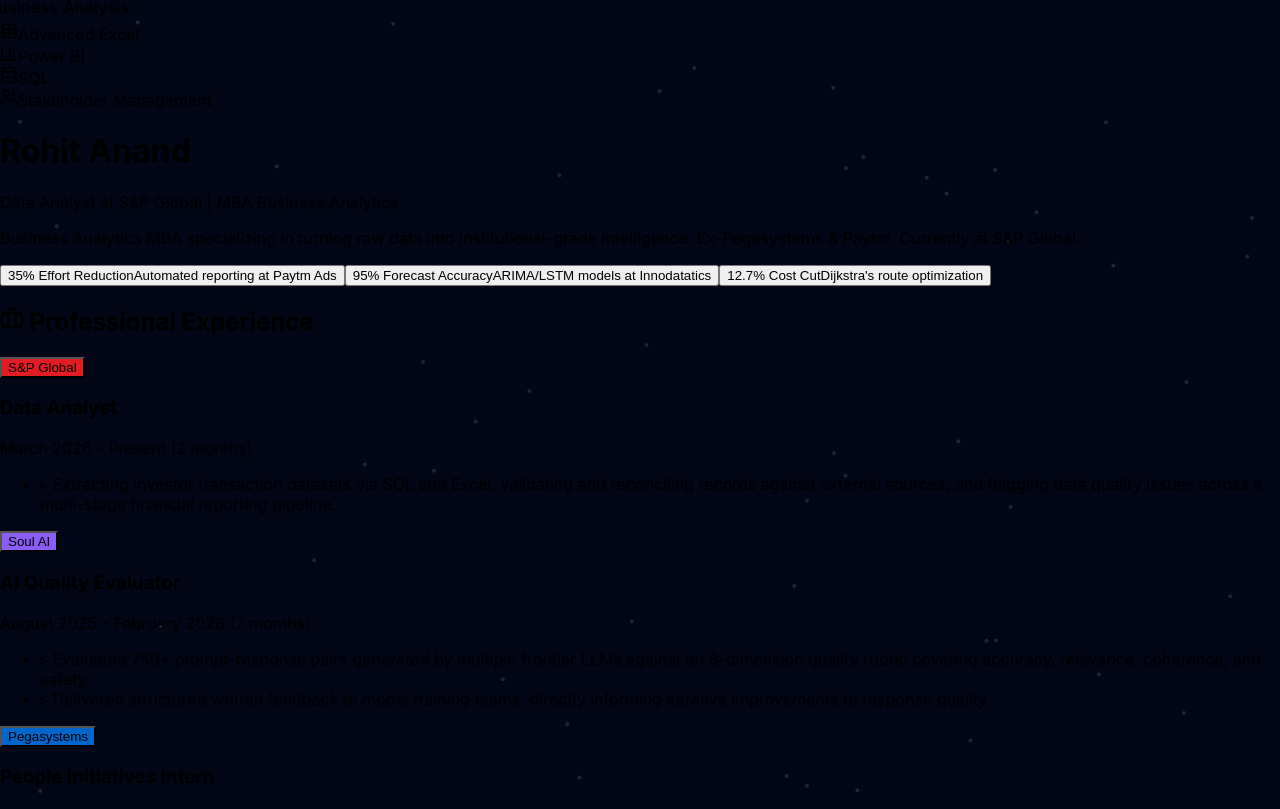
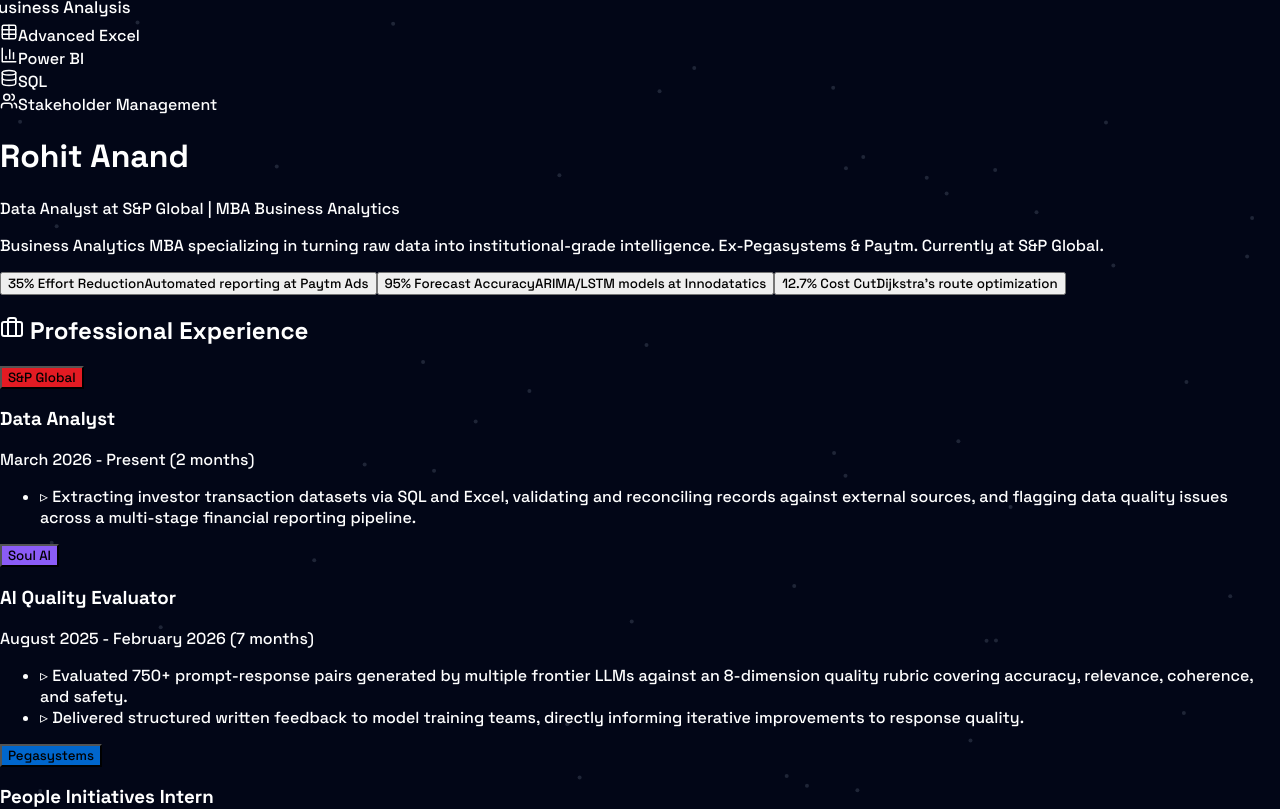
Before and after one commit to rohitanand00/my-site, a Next.js app: page / in a window 1280 px wide. Shown: the top 809 px of the page. Built offline with nearby package versions, Linux system fonts and the light colour scheme.

Commit message:
Update layout.tsx

```diff
--- a/app/layout.tsx
+++ b/app/layout.tsx
@@ -6,15 +6,20 @@
   return (
     <html lang="en">
       <head>
-        {/* This line is the "Styling Engine" that was missing */}
         <script src="https://cdn.tailwindcss.com"></script>
-        <link href="https://fonts.googleapis.com/css2?family=Inter:wght@400;700;900&display=swap" rel="stylesheet" />
+        {/* Loading Space Grotesk - A high-end tech font */}
+        <link href="https://fonts.googleapis.com/css2?family=Space+Grotesk:wght@300;500;700&display=swap" rel="stylesheet" />
         <style>{`
+          * { font-family: 'Space Grotesk', sans-serif !important; }
           body {
             background-color: #020617;
             margin: 0;
-            font-family: 'Inter', sans-serif;
+            color: white;
           }
+          /* Custom scrollbar for premium feel */
+          ::-webkit-scrollbar { width: 8px; }
+          ::-webkit-scrollbar-track { background: #020617; }
+          ::-webkit-scrollbar-thumb { background: #1e293b; border-radius: 10px; }
         `}</style>
       </head>
       <body>{children}</body>
```
